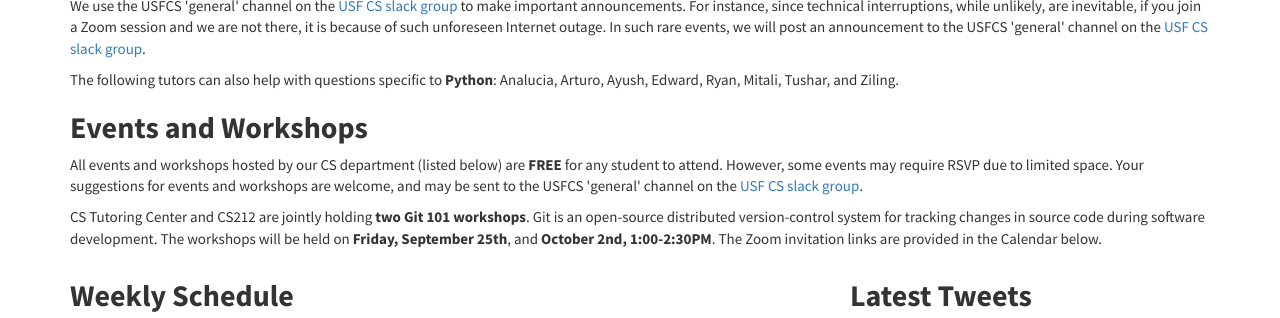
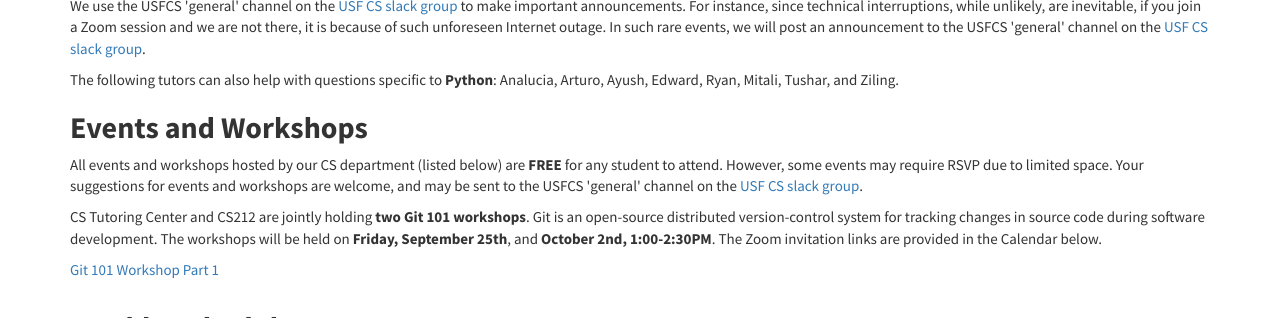
Before and after one commit to CSTutors/CSTutors.github.io, a Jekyll site: the page built from index.html, in a window 1280 px wide and 900 px high, scrolled down 529 px, cut to the strip 0-318 px from the top of the window. Built offline with Jekyll 4.4.1, drawn with Linux system fonts in a browser that asks for light colours; nearby versions of some CDN libraries; comment, search, counter and statistics services are not loaded.

Commit message:
Added link to Git workshop 1

```diff
--- a/index.html
+++ b/index.html
@@ -46,7 +46,11 @@ title: Home
       <a href="https://usfcs.slack.com/">USF CS slack group</a>.
     </p>
 
-    <p>The following tutors can also help with questions specific to <strong>Python</strong>: Analucia, Arturo, Ayush, Edward, Ryan, Mitali, Tushar, and Ziling.</p>
+    <p>
+      The following tutors can also help with questions specific to
+      <strong>Python</strong>: Analucia, Arturo, Ayush, Edward, Ryan, Mitali,
+      Tushar, and Ziling.
+    </p>
 
     <h2>Events and Workshops</h2>
 
@@ -67,7 +71,13 @@ title: Home
       <strong>October 2nd, 1:00-2:30PM</strong>. The Zoom invitation links are
       provided in the Calendar below.
     </p>
-
+    <p>
+      <a
+        href="https://www.cs.usfca.edu/~tutoring/git_workshop_part_1.mp4"
+        target="_blank"
+        >Git 101 Workshop Part 1</a
+      >
+    </p>
   </div>
 </div>
 
```
